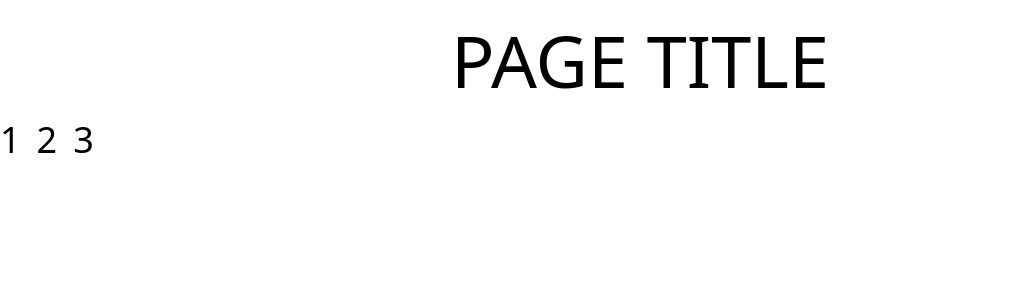
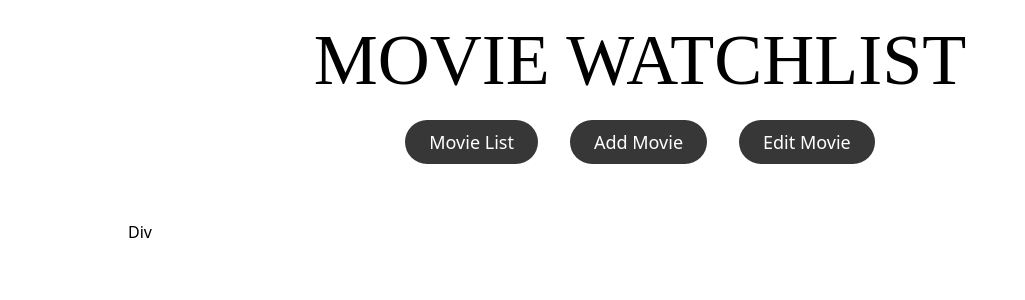
Before and after one commit to thisiswaleedhere/movie-watchlist, a React (Create React App) app: page / in a window 1280 px wide. Shown: the top 300 px of the page, without its empty margins (0-1025 px from the left). Built offline with nearby package versions, Linux system fonts and the light colour scheme.

Commit message:
HeaderBar and NavBar styles updated

```diff
--- a/src/App.js
+++ b/src/App.js
@@ -1,11 +1,13 @@
 import HeaderBar from "./HeaderBar";
 import NavBar from "./NavBar";
+import TitleCard from "./TitleCard";
 
 function App() {
   return (
     <body className="bg-white">
       <HeaderBar />
       <NavBar />
+      <TitleCard />
     </body>
   );
 }
--- a/src/HeaderBar.js
+++ b/src/HeaderBar.js
@@ -2,6 +2,6 @@ import React from 'react'
 
 export default function HeaderBar() {
     return (
-        <p className="text-center font-sans font-thin text-7xl text-black py-6">PAGE TITLE</p>
+        <p className="text-center font-sansserif font-extralight text-7xl text-black py-6">MOVIE WATCHLIST</p>
     );
 }
--- a/src/NavBar.js
+++ b/src/NavBar.js
@@ -2,15 +2,18 @@ import React from 'react'
 
 function NavBar() {
     return (
-        <div className='text-black text-4xl flex space-x-4 text-center'>
-            <button>
-                <div>1</div>
+        <div className='text-lg text-white font-sans space-x-8 text-center flex-auto mb-14'>
+            <button
+                className='bg-[#383737] hover:bg-blue-700 py-2 px-6 rounded-3xl'>
+                Movie List
             </button>
-            <button>
-                <div>2</div>
+            <button
+                className='bg-[#383737] hover:bg-blue-700 py-2 px-6 rounded-3xl'>
+                Add Movie
             </button>
-            <button>
-                <div>3</div>
+            <button
+                className='bg-[#383737] hover:bg-blue-700 py-2 px-6 rounded-3xl'>
+                Edit Movie
             </button>
         </div>
     )
--- /dev/null
+++ b/src/TitleCard.js
@@ -0,0 +1,9 @@
+import React from "react";
+
+function TitleCard() {
+    return (
+        <div className="mx-32">Div</div>
+    )
+}
+
+export default TitleCard;
--- a/src/index.css
+++ b/src/index.css
@@ -4,4 +4,4 @@
 
 @tailwind utilities;
 
-@import url('https://fonts.googleapis.com/css2?family=Raleway:wght@200&display=swap');
+@import url('https://fonts.googleapis.com/css2?family=Raleway:wght@100;200&display=swap');
--- a/tailwind.config.js
+++ b/tailwind.config.js
@@ -3,7 +3,11 @@ module.exports = {
     "./src/**/*.{js,jsx,ts,tsx}",
   ],
   theme: {
-    extend: {},
+    extend: {
+      fontFamily: {
+        'sansserif': ['Raleway', 'ui-sans-serif'],
+      },
+    },
   },
   plugins: [],
 }
```
